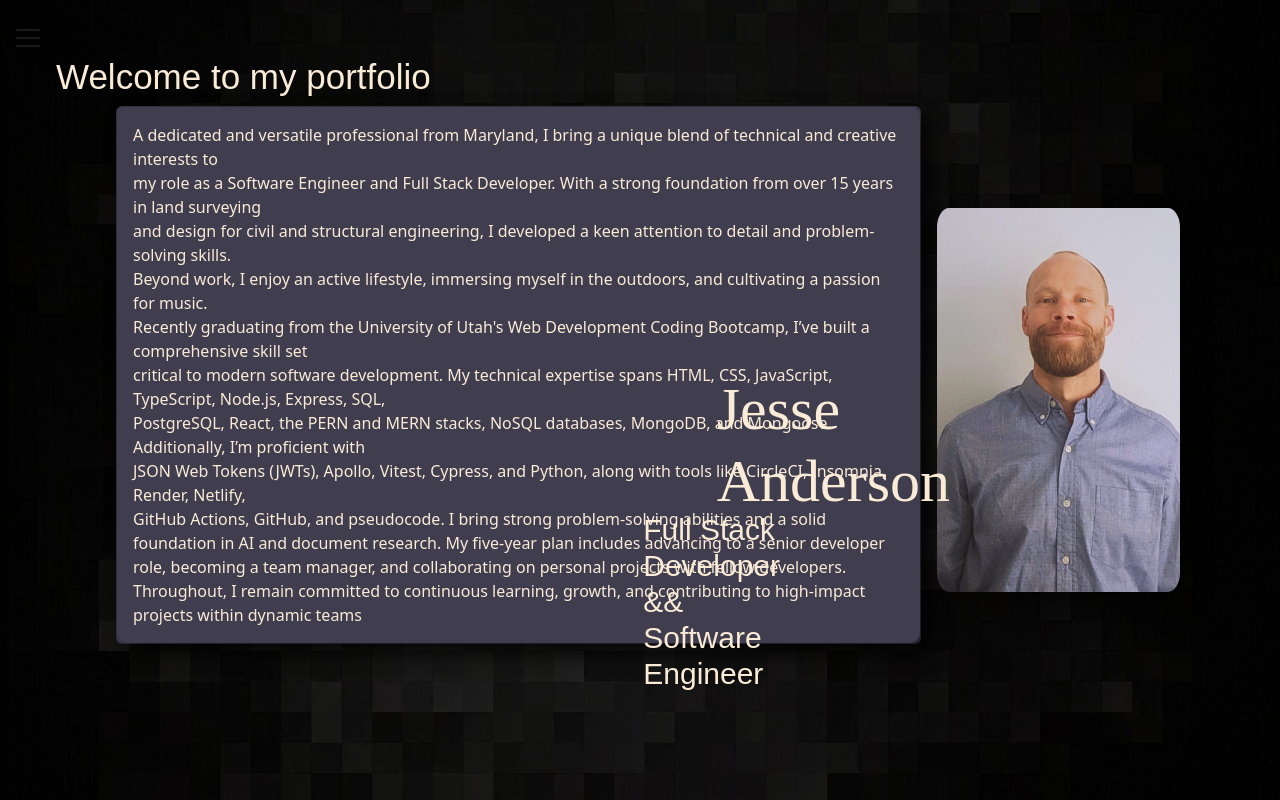
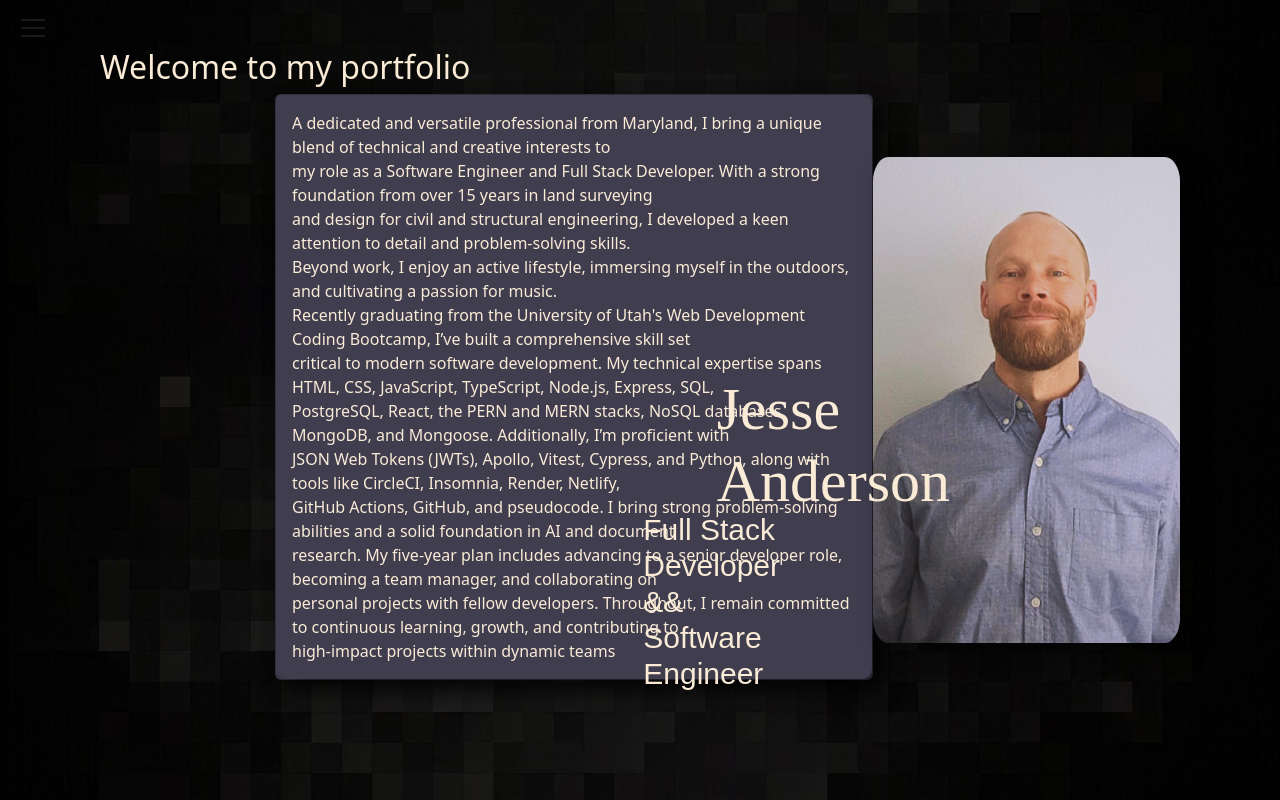
Before and after one commit to Vtencouchclimbr/Jesse-Anderson-React-Development, a React (Vite) app: page / in a window 1280 px wide. Built offline with nearby package versions, Linux system fonts and the light colour scheme.

Commit message:
overall styling and dbugging styles

```diff
--- a/index.html
+++ b/index.html
@@ -3,7 +3,7 @@
   <head>
     <meta charset="UTF-8" />
     <meta name="viewport" content="width=device-width, initial-scale=1.0" />
-    <link rel="icon" href="src/utils/alien.svg" type="image/png">
+    <link rel="icon" href="src/utils/snow.svg" type="image/png">
     <title>Jesse Anderson</title>
   </head>
   <body>
--- a/src/components/NavTabs.css
+++ b/src/components/NavTabs.css
@@ -1,7 +1,8 @@
 .navbar {
     position: fixed;
-    top: 10px;
-    right: 10px;
+    margin-left: 5px;
+    top: 0px;
+    right: 0px;
     background-color: transparent;
     z-index: 1000;
   }
--- a/src/pages/Home.css
+++ b/src/pages/Home.css
@@ -1,7 +1,10 @@
-h1 {
-  color: antiquewhite;
-  font-family: Lucida Handwriting;
-  z-index: 1;
+
+@media (min-width: 1200px) {
+  .welcome {
+    margin-left: 100px;
+    margin-top: 100px;
+    color: antiquewhite;
+  }
 }
 
 @media (min-width: 1200px) {
@@ -39,13 +42,35 @@ h1 {
     position: absolute;
     right: 230px;
     bottom: 275px;
+    color: antiquewhite;
+    font-family: Lucida Handwriting;
+    z-index: 1;
   }
 }
+
 @media (min-width: 1200px) {
   .card-body {
-    background-color: #f8f9fa;
+    background-color: #faf9f8;
     border-radius: 10px;
     box-shadow: 10px 10px 20px 0px rgba(0, 0, 0, 0.5);
     position: relative;
   }
 }
+
+@media (min-width: 1200px) {
+  .myPic {
+    max-width: 345px;
+  }
+}
+
+.aboutCard {
+  color: antiquewhite;
+  background-color: rgb(63, 61, 78);
+  box-shadow: 10px 10px 20px 0px rgba(0, 0, 0, 0.5);
+}
+
+@media (min-width: 1200px) {
+  .aboutCard {
+    margin-left: 275px;
+  }
+}
--- a/src/pages/Home.jsx
+++ b/src/pages/Home.jsx
@@ -15,27 +15,11 @@ export default function Home() {
         }}
         >
       {/* Left Section with Text */}
-      <div className="flex-grow-1 d-flex flex-column p-3">
-        <h1
-          style={{
-            color: 'antiquewhite',
-            fontSize: '35px',
-            marginTop: '40px',
-            marginLeft: '40px',
-            fontFamily: 'Arial',
-          }}
-        >
+      <div className="flex-grow-1 d-flex flex-column">
+        <h2 className='welcome mt-5'>
           Welcome to my portfolio
-        </h1>
-        <div
-          style={{
-            color: 'antiquewhite',
-            marginLeft: '100px',
-            backgroundColor: 'rgb(63, 61, 78)',
-            boxShadow: '10px 10px 20px 0px rgba(0, 0, 0, 0.5)',
-          }}
-          className=" card d-flex flex-column align-items-end"
-        >
+        </h2>
+        <div className="aboutCard card d-flex flex-column align-items-center">
           <div style={{ backgroundColor: 'rgb(63, 61, 78)', color: 'antiquewhite' }} className="card-body">
             <p className="card-text">
               A dedicated and versatile professional from Maryland, I bring a unique blend of technical and creative interests to <br />
@@ -46,7 +30,10 @@ export default function Home() {
               critical to modern software development. My technical expertise spans HTML, CSS, JavaScript, TypeScript, Node.js, Express, SQL, <br />
               PostgreSQL, React, the PERN and MERN stacks, NoSQL databases, MongoDB, and Mongoose. Additionally, I’m proficient with <br />
               JSON Web Tokens (JWTs), Apollo, Vitest, Cypress, and Python, along with tools like CircleCI, Insomnia, Render, Netlify, <br />
-              GitHub Actions, GitHub, and pseudocode. I bring strong problem-solving abilities and a solid foundation in AI and document research. My five-year plan includes advancing to a senior developer role, becoming a team manager, and collaborating on personal projects with fellow developers. Throughout, I remain committed to continuous learning, growth, and contributing to high-impact projects within dynamic teams
+              GitHub Actions, GitHub, and pseudocode. I bring strong problem-solving abilities and a solid foundation in AI and document <br />
+              research. My five-year plan includes advancing to a senior developer role, becoming a team manager, and collaborating on <br />
+              personal projects with fellow developers. Throughout, I remain committed to continuous learning, growth, and contributing to <br />
+              high-impact projects within dynamic teams
             </p>
           </div>
         </div>
@@ -57,11 +44,11 @@ export default function Home() {
         <h1 className="signature">
           Jesse Anderson
         </h1>
-        <h2 style={{ color: 'antiquewhite'}} className="titleText">
+        <h2 style={{ color: 'antiquewhite' }} className="titleText">
         Full Stack Developer && Software Engineer
         </h2>
         <img
-          className="img-fluid"
+          className="img-fluid myPic"
           style={{ borderRadius: '5%', width: '100%'}}
           src={myImage}
           alt="Image of the developer"
--- a/src/pages/Portfolio.css
+++ b/src/pages/Portfolio.css
@@ -1,5 +1,5 @@
-h3 {
-    color: antiquewhite;
+.portDesc {
+    color: rgb(244, 245, 252);
 }
 
 .btns {
--- a/src/pages/Portfolio.jsx
+++ b/src/pages/Portfolio.jsx
@@ -17,18 +17,18 @@ export default function Portfolio() {
     }}>
       <div className="information d-flex flex-column justify-content-center align-items-center flex-lg-row flex-grow-1">
         <div className="btns">
-          <h2>Here are some of the projects I've been working on recently,</h2>
-          <h3>along with some code I have been catalogging while problem solving</h3>
-          <h3>(Code better viewed on</h3>
-          <h3>full sized screens)</h3>
+          <h2 className="portDesc">Here are some of the projects I've been working on recently,</h2>
+          <h3 className="portDesc">along with some code I have been catalogging while problem solving</h3>
+          <h3 className="portDesc">(Code better viewed on</h3>
+          <h3 className="portDesc">full sized screens)</h3>
           <div className='d-flex flex-column justify-content-center align-items-center mt-5'>
-            <h2>View Projects</h2>
+            <h2 className="portDesc">View Projects</h2>
           <Link to="/projects">
             <button className="glow eachbtn" type="button">View Projects</button>
           </Link>
           </div>
           <div className='d-flex flex-column justify-content-center align-items-center mt-5'>
-          <h2>View Code</h2>
+          <h2 className="portDesc">View Code</h2>
           <Link to="/code">
             <button className="glow eachbtn" type="button">View Code</button>
           </Link>
--- a/src/pages/Projects.css
+++ b/src/pages/Projects.css
@@ -9,8 +9,8 @@
   box-shadow: 10px 10px 20px 0px rgba(0, 0, 0, 0.5);
 }
 
-p, h2 {
-  color: antiquewhite;
+.desc, .projName {
+  color: rgb(244, 245, 252);
 }
 
 .imgbox {
--- a/src/pages/Resume.css
+++ b/src/pages/Resume.css
@@ -1,7 +1,7 @@
 
   @media (min-width: 1200px) {
     .title {
-      margin-top: 100px;
+      margin-top: 200px;
       margin-bottom: 100px;
     }
   }
@@ -12,11 +12,8 @@
     }
   }
 
-
-
-
   .btn-x {
-    color: #FFF;
+    color: antiquewhite;
     transition: all 0.5s;
     position: relative;
     margin: 20px 0px 20px 0px;
--- a/src/pages/Resume.jsx
+++ b/src/pages/Resume.jsx
@@ -27,7 +27,7 @@ export default function Resume() {
       backgroundRepeat: 'no-repeat',
     }}>
       <div className="d-flex flex-column align-items-center text-center py-5">
-        <h1 className="title display-4" style={{ fontFamily: 'Brush Script MT', color: 'antiquewhite' }}>
+        <h1 className="title display-4" style={{ fontFamily: 'Arial', color: 'antiquewhite', fontSize: '40px' }}>
           Download my resume to explore my qualifications and experience
         </h1>
 
--- a/src/utils/logic.jsx
+++ b/src/utils/logic.jsx
@@ -1,6 +1,6 @@
 import { useEffect, useRef, useState } from 'react';
 
-const  animationMessage  = "Thank you for visiting! Leave a message if you'd like to get in contact :)";
+const  animationMessage  = "Thank you for visiting! Leave a message and i'll get right back to you :)";
 
 export default function TextAnimation() {
   const containerRef = useRef(null);
```
Also changed, not shown: src/pages/Projects.jsx (+12 -12 lines), src/utils/snow.svg (added).
